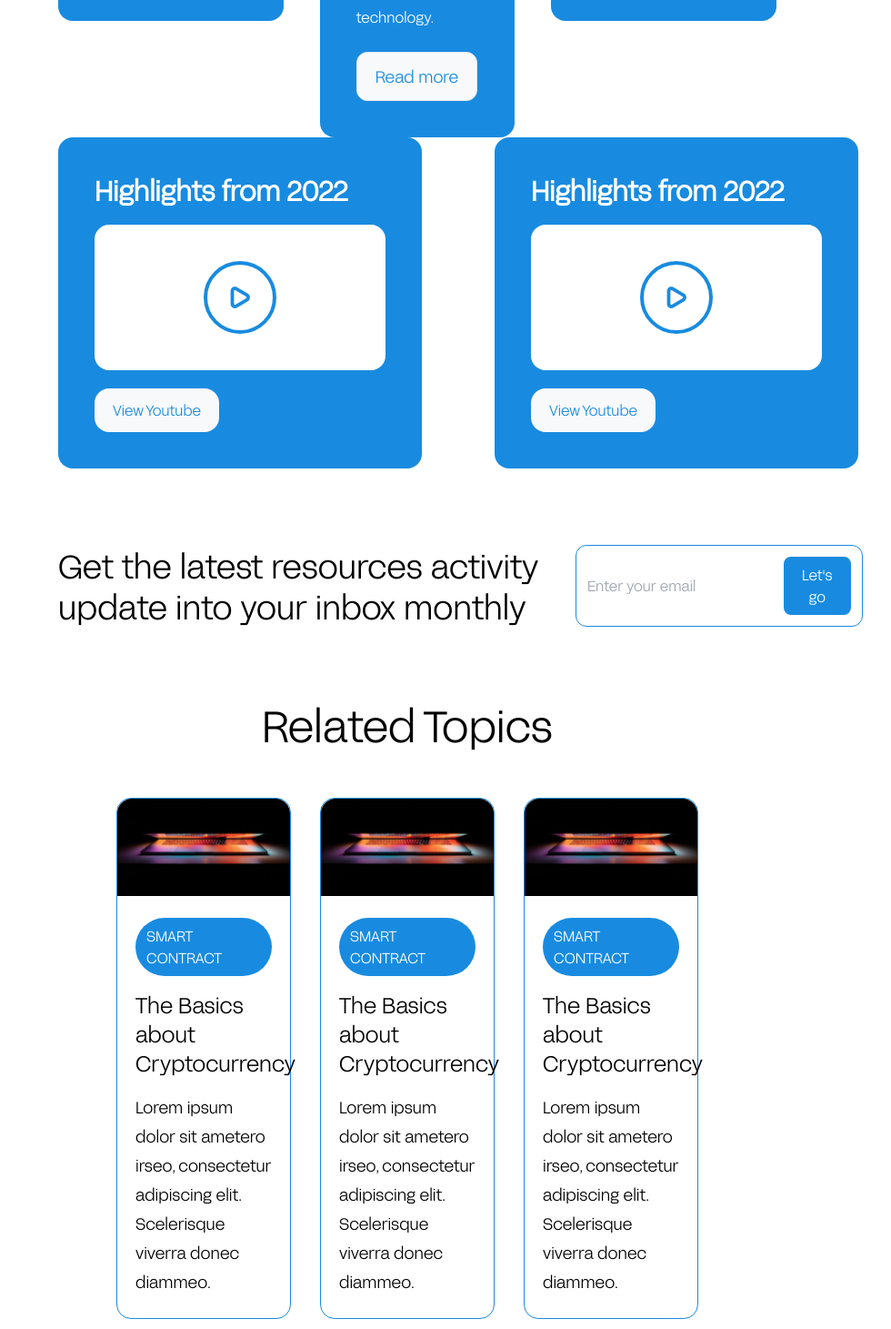
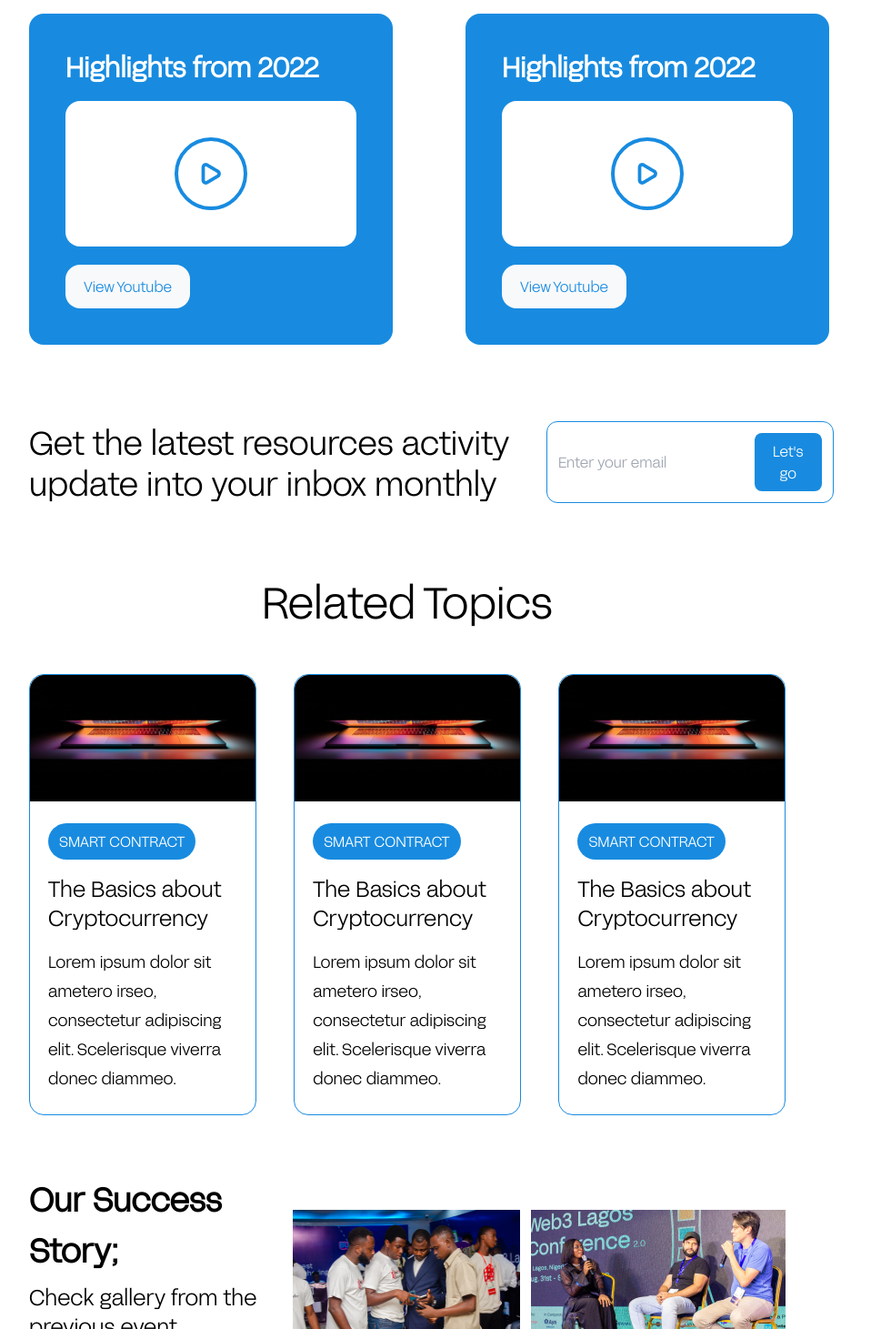
Before and after one commit to Bloceducare/web3-lagos, a Next.js app in the folder frontend/: page /resources in a window 1280 px wide. Shown: the part 789-2250 px from the top of the page at 91% size, without its empty margins (192-1172 px from the left). Built offline with nearby package versions, Linux system fonts and the light colour scheme.

Commit message:
responsive-resources

```diff
--- a/frontend/pages/resources.tsx
+++ b/frontend/pages/resources.tsx
@@ -57,7 +57,7 @@ const Topics = [
 
 function resources() {
   return (
-    <div className='px-3 lg:px-64'>
+    <div className='px-3 lg:px-16 xl:px-56'>
         <div>
             <header className="flex justify-between items-center w-full  py-10">
                 <div>
@@ -83,9 +83,9 @@ function resources() {
             {/* THE BODY */}
             <section>
 
-                <section className='flex gap-10 flex-wrap lg:flex-nowrap'>
+                <section className='flex justify-between gap-10 flex-wrap lg:flex-nowrap '>
                     {Articles.map((art) => (
-                        <div className='bg-[#188BE0] text-white h-auto lg:w-[425px] self-start space-y-6 px-10 py-10 rounded-2xl' key={art.id}>
+                        <div className='bg-[#188BE0] text-white h-auto xl:w-[425px] self-start space-y-6 px-5 xl:px-10 py-10 rounded-2xl' key={art.id}>
                             <h1 className='font-semibold text-3xl'>{art.title}</h1>
                             <p className='text-base leading-7 font-normal'>{art.summ}</p>
                             <button className='border px-5 py-3 text-lg rounded-xl bg-[#F8F9FB] text-[#188BE0]'>Read more</button>
@@ -94,66 +94,70 @@ function resources() {
                 </section>
 
 
-                <section className='flex gap-10 flex-wrap lg:flex-nowrap'>
-                    <div className='bg-[#188BE0] text-white h-auto lg:w-[425px] px-10 py-10 rounded-2xl space-y-5'>
-                        <h1 className='font-semibold text-3xl'>Highlights from 2022</h1>
-                        <div className='bg-[#FFFFFF] lg:w-[320px] h-[160px] flex justify-center items-center rounded-2xl'>
-                            <p className='border-4 h-[10vh] w-[10vh] flex items-center justify-center border-[#188BE0] rounded-full'>
-                                <Image src={Play} alt='play' />
+                <section className="flex justify-between gap-10 flex-wrap lg:flex-nowrap mt-10">
+  <div className="bg-[#188BE0] text-white h-auto px-5 xl:px-10 py-10 rounded-2xl space-y-5 flex-grow flex-shrink-0">
+    <h1 className="font-semibold text-3xl">Highlights from 2022</h1>
+    <div className="bg-[#FFFFFF] w-full lg:w-[320px] h-[160px] flex justify-center items-center rounded-2xl">
+      <p className="border-4 h-[10vh] w-[10vh] flex items-center justify-center border-[#188BE0] rounded-full">
+        <Image src={Play} alt="play" />
       </p>
     </div>
-                        <button className='text-[#188BE0] bg-[#F8F9FB] px-5 py-3 rounded-2xl'>View Youtube</button>
+    <button className="text-[#188BE0] bg-[#F8F9FB] px-5 py-3 rounded-2xl">View Youtube</button>
   </div>
-                    <div>
-                        <Image src={ETH} alt='uhs' className='h-auto lg:w-[425px]' />
+
+  <div className="flex-grow h-auto">
+    <Image src={ETH} alt="uhs" className="h-auto w-full object-cover rounded-2xl" />
   </div>
-                    <div className='bg-[#188BE0] text-white h-auto lg:w-[425px] px-10 py-10 rounded-2xl space-y-5'>
-                        <h1 className='font-semibold text-3xl'>Highlights from 2022</h1>
-                        <div className='bg-[#FFFFFF] lg:w-[320px] h-[160px] flex justify-center items-center rounded-2xl'>
-                            <p className='border-4 h-[10vh] w-[10vh] flex items-center justify-center border-[#188BE0] rounded-full'>
-                                <Image src={Play} alt='play' />
+
+  <div className="bg-[#188BE0] text-white h-auto px-5 xl:px-10 py-10 rounded-2xl space-y-5 flex-grow flex-shrink-0">
+    <h1 className="font-semibold text-3xl">Highlights from 2022</h1>
+    <div className="bg-[#FFFFFF] w-full lg:w-[320px] h-[160px] flex justify-center items-center rounded-2xl">
+      <p className="border-4 h-[10vh] w-[10vh] flex items-center justify-center border-[#188BE0] rounded-full">
+        <Image src={Play} alt="play" />
       </p>
     </div>
-                        <button className='text-[#188BE0] bg-[#F8F9FB] px-5 py-3 rounded-2xl'>View Youtube</button>
+    <button className="text-[#188BE0] bg-[#F8F9FB] px-5 py-3 rounded-2xl">View Youtube</button>
   </div>
 </section>
 
 
 
-                    <section className='flex justify-between mt-16 items-center flex-wrap lg:flex-nowrap'>
-                        <div>
-                            <p className='text-4xl font-medium lg:w-[549px] leading-[45px]'>Get the latest resources activity update into your inbox monthly</p>
+
+
+                <section className="flex justify-between mt-16 items-center flex-wrap lg:flex-nowrap w-full">
+  <div className="lg:flex-shrink-0 lg:w-auto">
+    <p className="text-4xl font-medium lg:w-[549px] leading-[45px]">
+      Get the latest resources activity update into your inbox monthly
+    </p>
   </div>
-                                            <div className="p-5">
-                        <p className="flex flex-col lg:flex-row lg:items-center lg:space-x-3 bg-white border-[#188BE0] rounded-xl border p-3 mt-10 lg:mt-0">
+  <div className="p-5 w-full lg:w-auto">
+    <div className="flex flex-col lg:flex-row lg:items-center lg:space-x-3 bg-white border-[#188BE0] rounded-xl border p-3 mt-10 lg:mt-0 w-full lg:w-auto">
       <input
         type="email"
         name="email"
         id=""
-                                className="outline-none text-black bg-transparent flex-1 mb-3 lg:mb-0"
+        className="outline-none text-black bg-transparent flex-grow mb-3 lg:mb-0"
         placeholder="Enter your email"
       />
       <button className="bg-[#188BE0] px-5 py-2 rounded-lg text-white">
         Let&#39;s go
       </button>
-
-                        </p>
     </div>
-
-
+  </div>
 </section>
 
 
-                    <section className="mt-16 px-4 md:px-8 lg:px-16">
+
+                    <section className="mt-16 ">
   <div className="text-center">
     <h1 className="text-3xl md:text-4xl lg:text-5xl font-medium">Related Topics</h1>
   </div>
 
-  <section className="flex flex-wrap justify-center lg:justify-between mt-14">
+  <section className="flex flex-wrap justify-center lg:justify-between gap-5 mt-14">
     {Topics.map((topic) => (
       <div
         key={topic.title} // Add a unique key to each item
-        className="w-full md:w-[48%] lg:w-[30%] border border-[#188BE0] rounded-2xl mt-10 lg:mt-0 flex-shrink-0"
+        className="w-full md:w-[48%]  xl:w-[30%] border border-[#188BE0] rounded-2xl mt-10 lg:mt-0 flex-shrink-0"
       >
         <Image
           src={topic.img}
@@ -174,7 +178,7 @@ function resources() {
 
 
 
-                    <section className='mt-16 flex justify-between flex-wrap lg:flex-nowrap'>
+                    <section className='mt-16 flex justify-center lg:justify-end xl:justify-between flex-wrap lg:flex-nowrap'>
                         <div>
                             <div className="text-3xl md:text-6xl lg:text-4xl font-bold leading-[50px] md:leading-[56px] lg:leading-[56px]">
                 <h2>Our Success Story;</h2>
```
Lines whose indentation alone changed are shown as unchanged.
